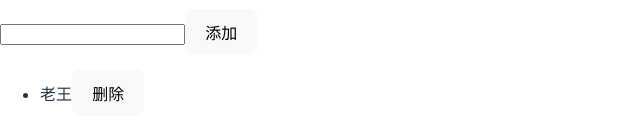
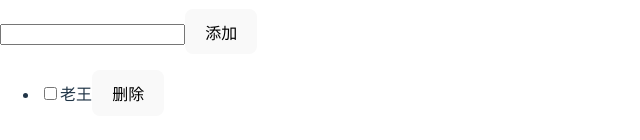
Before and after one commit to kunlunrepo/react-simple, a React (Vite) app: page / in a window 1280 px wide. Shown: the part 392-532 px from the top of the page, without its empty margins (0-640 px from the left). Built offline with nearby package versions, Linux system fonts and the light colour scheme.

Commit message:
函数组件使用useImmer操作数组中的对象值

```diff
--- a/src/App.jsx
+++ b/src/App.jsx
@@ -1,13 +1,23 @@
 import {useState} from "react";
-
+import { useImmer } from "use-immer";
 const App = () => {
     const [name, setName] = useState("");
     // 数组
-    const [person, setPerson] = useState([{id: 0, name: "老王"}]);
+    const [person, setPerson] = useImmer([{id: 0, name: "老王", checked: false}]);
 
     const handleDelete = (item) => {
         setPerson(person.filter((person) => person.id !== item.id));
     };
+
+    const handleCheck = (item, checked) => {
+        setPerson((draft) => {
+            console.log(draft)
+            const checkedItem = draft.find((person) => person.id === item);
+            console.log(checkedItem)
+            checkedItem.checked = checked;
+        })
+        console.log(person)
+    }
 
     return (
         <>
@@ -15,7 +25,7 @@ const App = () => {
             <input value={name} onChange={(e) => setName(e.target.value)}/>
             <button
                 onClick={() => {
-                    setPerson([...person, {id: person.length, name: name}]);
+                    setPerson([...person, {id: person.length, name: name, checked: false}]);
                 }}
             >
                 添加
@@ -23,8 +33,13 @@ const App = () => {
             <ul>
                 {
                     person.map((item) => (
-                        <li key={item.id}>{item.name}
-                        <button onClick={()=> handleDelete(item)}>删除</button>
+                        <li key={item.id}>
+                            <label>
+                                <input type="checkbox" checked={item.checked}
+                                       onChange={(e) => handleCheck(item.id, e.target.checked)}/>
+                            </label>
+                            {item.name}
+                            <button onClick={() => handleDelete(item)}>删除</button>
                         </li>
                     ))
                 }
```
